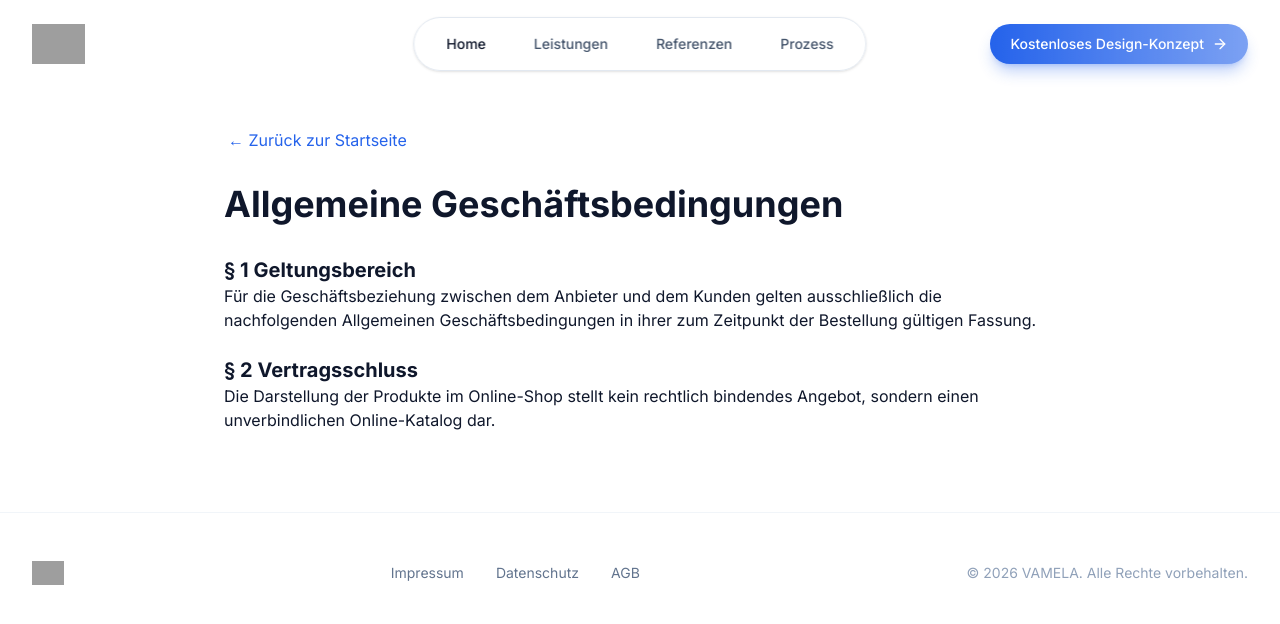
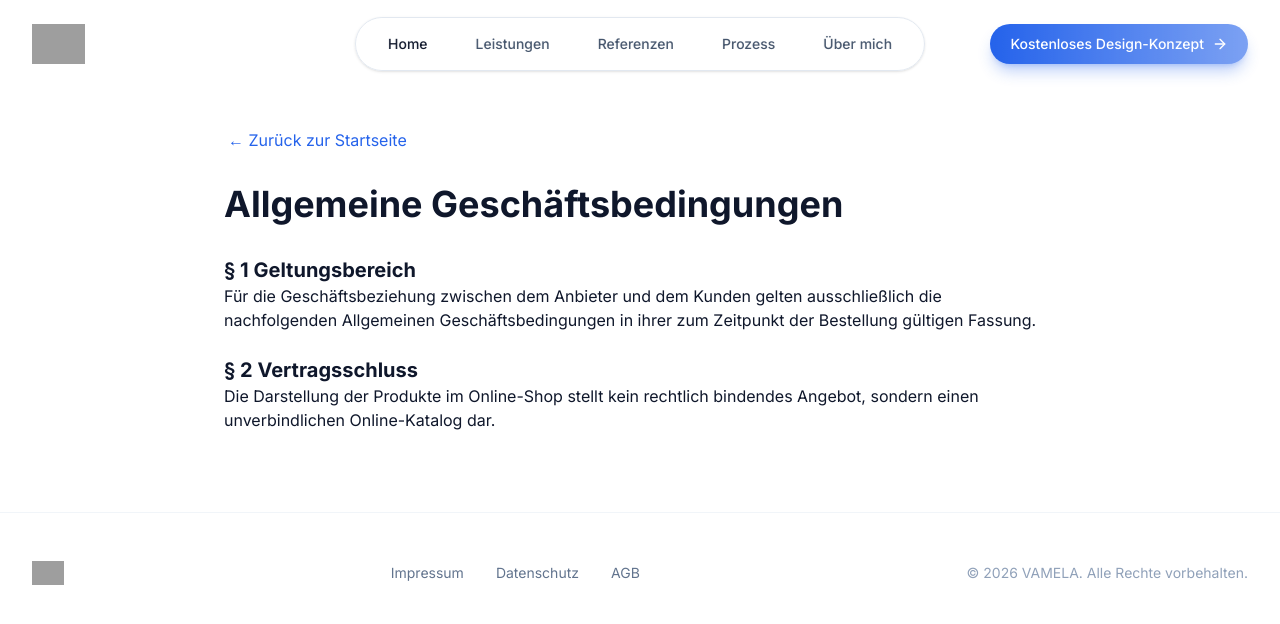
Before and after one commit to Ripptu/vamelanew, a React (Vite) app: page /agb in a window 1280 px wide. Shown: the top 624 px of the page. Built offline with nearby package versions, Linux system fonts and the light colour scheme; no server answers; grey boxes are pictures that could not be loaded; a web font is replaced by a local one.

Commit message:
feat: Add "Über mich" section and navigation
Introduces a new "About Me" section to the application and adds a corresponding navigation link in the header and mobile menu. This improves user discoverability of founder information.

```diff
--- a/src/App.tsx
+++ b/src/App.tsx
@@ -42,7 +42,7 @@ function HomePage() {
         <div id="referenzen"><PortfolioSection /></div>
         <div id="prozess"><ProcessSection /></div>
         <TestimonialsSection />
-        <FounderSection />
+        <div id="ueber-mich"><FounderSection /></div>
         <div id="leistungen"><ComparisonSection /></div>
         <NextStepsSection onOpenContact={openPopup} />
         <FAQSection onOpenContact={openPopup} />
--- a/src/components/Navbar.tsx
+++ b/src/components/Navbar.tsx
@@ -49,6 +49,7 @@ export function Navbar({ onOpenContact }: { onOpenContact?: () => void }) {
           <a href="/#leistungen" aria-label="Zu den Leistungen" className="hover:text-slate-900 transition-colors focus-visible:ring-2 focus-visible:ring-primary focus-visible:outline-none rounded-md px-2 py-1">Leistungen</a>
           <a href="/#referenzen" aria-label="Zu den Referenzen" className="hover:text-slate-900 transition-colors focus-visible:ring-2 focus-visible:ring-primary focus-visible:outline-none rounded-md px-2 py-1">Referenzen</a>
           <a href="/#prozess" aria-label="Zum Prozess" className="hover:text-slate-900 transition-colors focus-visible:ring-2 focus-visible:ring-primary focus-visible:outline-none rounded-md px-2 py-1">Prozess</a>
+          <a href="/#ueber-mich" aria-label="Über mich" className="hover:text-slate-900 transition-colors focus-visible:ring-2 focus-visible:ring-primary focus-visible:outline-none rounded-md px-2 py-1">Über mich</a>
         </div>
 
         <div className="flex items-center">
@@ -102,6 +103,7 @@ export function Navbar({ onOpenContact }: { onOpenContact?: () => void }) {
               <a href="/#leistungen" onClick={() => setIsMenuOpen(false)} className="text-5xl sm:text-6xl font-black text-white uppercase tracking-tighter hover:text-primary transition-colors focus-visible:ring-2 focus-visible:ring-primary focus-visible:outline-none rounded-md">Leistungen</a>
               <a href="/#referenzen" onClick={() => setIsMenuOpen(false)} className="text-5xl sm:text-6xl font-black text-white uppercase tracking-tighter hover:text-primary transition-colors focus-visible:ring-2 focus-visible:ring-primary focus-visible:outline-none rounded-md">Referenzen</a>
               <a href="/#prozess" onClick={() => setIsMenuOpen(false)} className="text-5xl sm:text-6xl font-black text-white uppercase tracking-tighter hover:text-primary transition-colors focus-visible:ring-2 focus-visible:ring-primary focus-visible:outline-none rounded-md">Prozess</a>
+              <a href="/#ueber-mich" onClick={() => setIsMenuOpen(false)} className="text-5xl sm:text-6xl font-black text-white uppercase tracking-tighter hover:text-primary transition-colors focus-visible:ring-2 focus-visible:ring-primary focus-visible:outline-none rounded-md">Über mich</a>
             </div>
 
             <div className="p-8 mt-auto mb-8">
```
